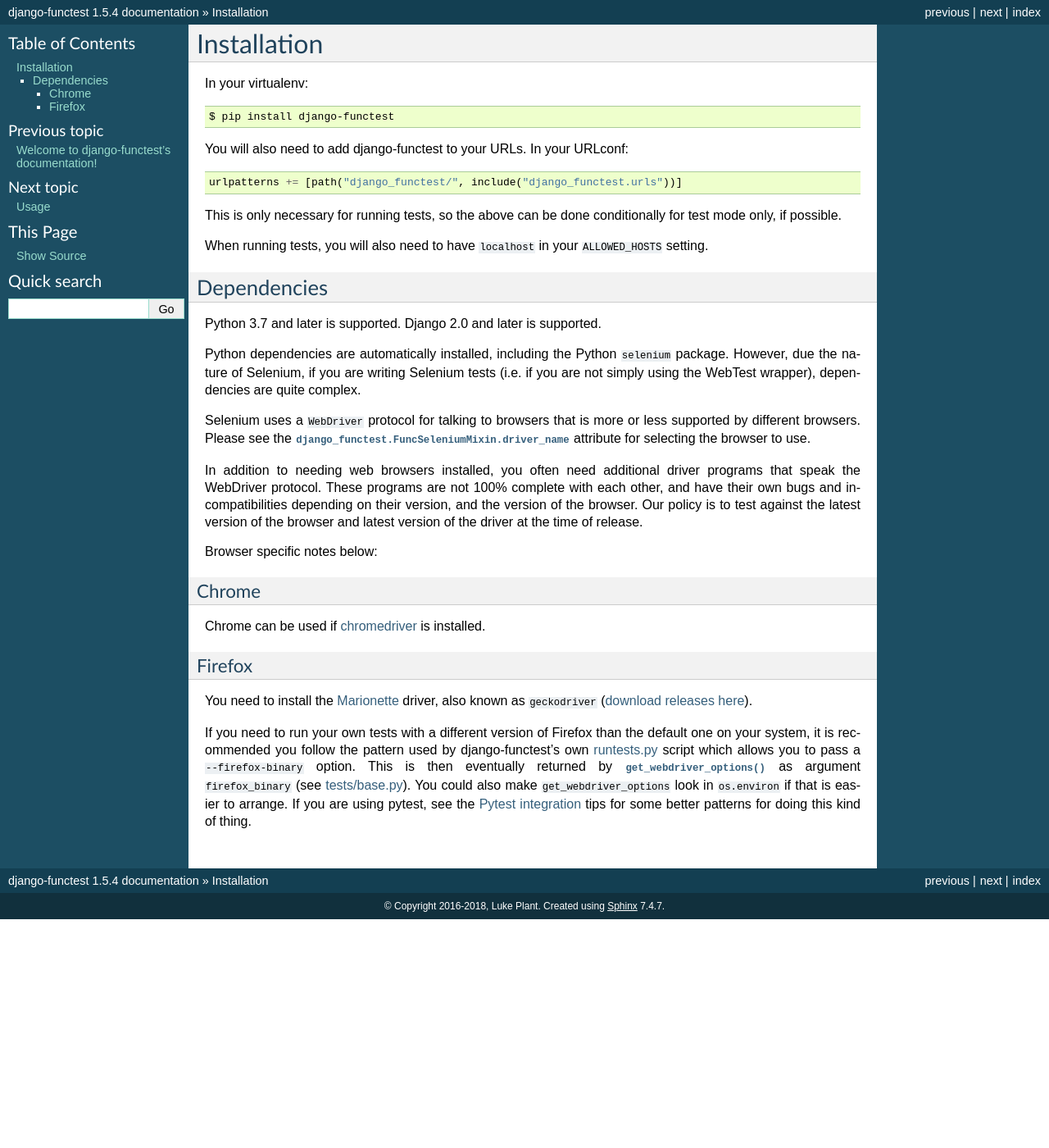
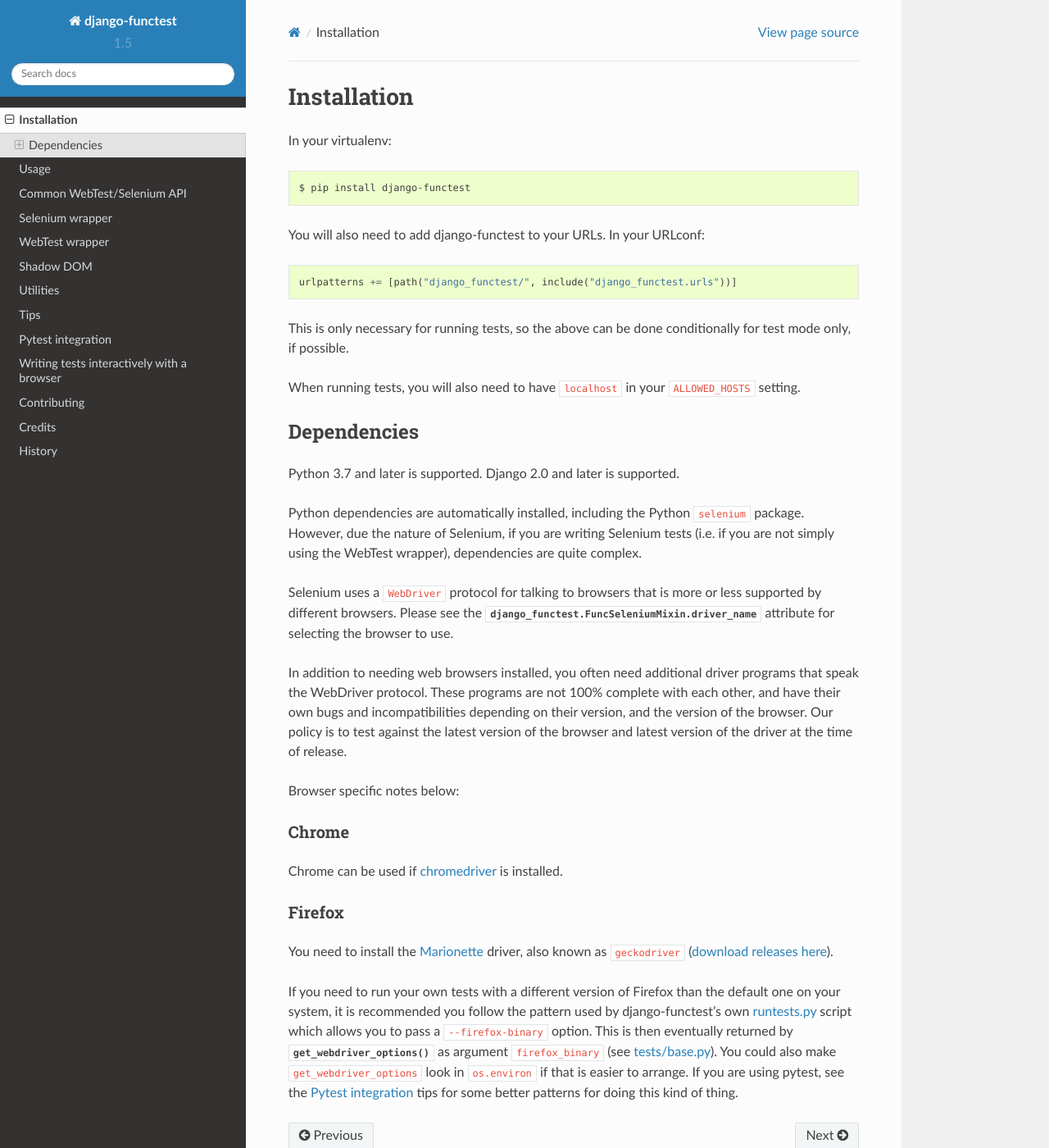
Before and after one commit to django-functest/django-functest, a Sphinx documentation site: the page built from docs/installation.rst, in a window 1280 px wide and 1400 px high. Shown: the whole window at 82% size. Built offline with Sphinx 7.4.7 and the Read the Docs theme 2.0.0, drawn with Linux system fonts in a browser that asks for light colours; some of the changed text lies outside the part shown.

Commit message:
ReadTheDocs fixes

```diff
--- a/docs/conf.py
+++ b/docs/conf.py
@@ -23,7 +23,10 @@
 
 # Add any Sphinx extension module names here, as strings. They can be extensions
 # coming with Sphinx (named 'sphinx.ext.*') or your custom ones.
-extensions = ["sphinx.ext.viewcode"]
+extensions = [
+    "sphinx.ext.viewcode",
+    "sphinx_rtd_theme",
+]
 
 # Add any paths that contain templates here, relative to this directory.
 templates_path = ["_templates"]
@@ -92,7 +95,8 @@
 
 # The theme to use for HTML and HTML Help pages.  See the documentation for
 # a list of builtin themes.
-html_theme = "default"
+html_theme = "sphinx_rtd_theme"
+
 
 # Theme options are theme-specific and customize the look and feel of a theme
 # further.  For a list of options available for each theme, see the
--- a/docs/requirements.txt
+++ b/docs/requirements.txt
@@ -1,2 +1,2 @@
-sphinx==4.3.0
-sphinx-rtd-theme>=1.2.0rc3,<1.3
+sphinx==7.2.6
+sphinx-rtd-theme==2.0
```
Also changed, not shown: .readthedocs.yaml.
